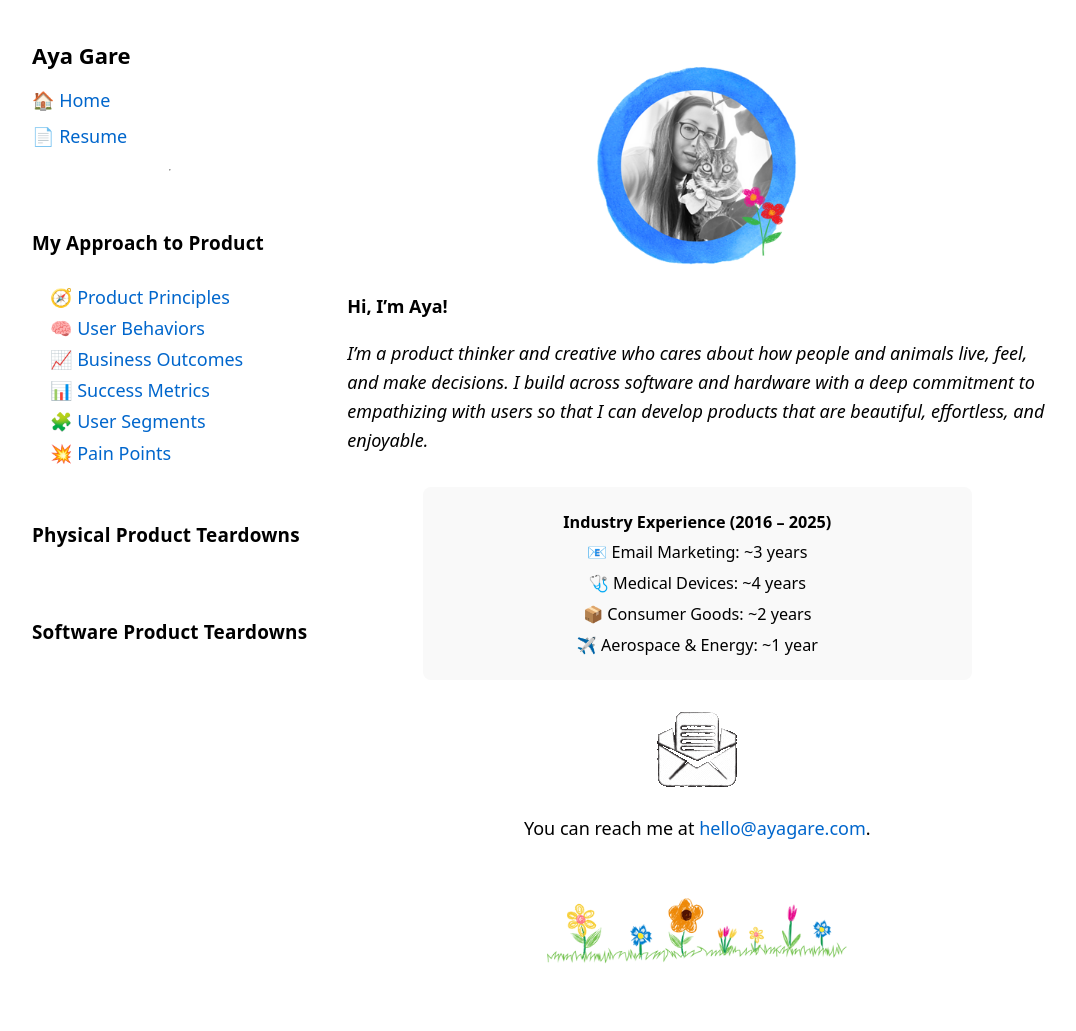
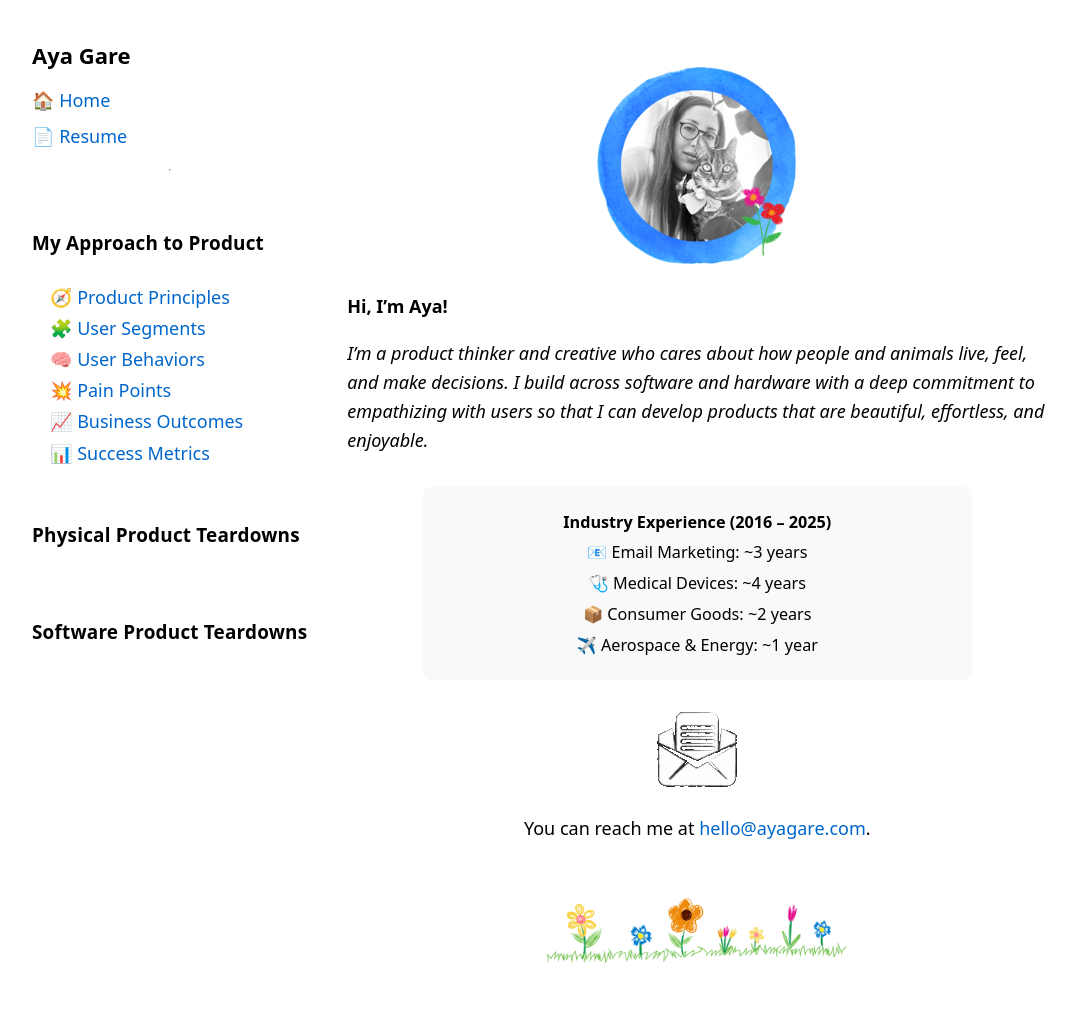
Before and after one commit to luxinflore/luxinflore.github.io, a Jekyll site: the page built from index.md, in a window 1280 px wide. Shown: the whole page, without its empty margins (8-1084 px from the left). Built offline with Jekyll 4.4.1, drawn with Linux system fonts in a browser that asks for light colours.

Commit message:
Reorder nav bar

```diff
--- a/_includes/nav.html
+++ b/_includes/nav.html
@@ -13,11 +13,11 @@
     <h3>My Approach to Product</h3>
     <ul class="nav-sublist">
 	  <li><a class="cat-hover-link" href="/product-principles">🧭 Product Principles</a></li>
+      <li><a class="cat-hover-link" href="/user-segments">🧩 User Segments</a></li>
       <li><a class="cat-hover-link" href="/user-behaviors">🧠 User Behaviors</a></li>
+      <li><a class="cat-hover-link" href="/pain-points">💥 Pain Points</a></li>
       <li><a class="cat-hover-link" href="/business-outcomes">📈 Business Outcomes</a></li>
       <li><a class="cat-hover-link" href="/success-metrics">📊 Success Metrics</a></li>
-      <li><a class="cat-hover-link" href="/user-segments">🧩 User Segments</a></li>
-      <li><a class="cat-hover-link" href="/pain-points">💥 Pain Points</a></li>
     </ul>
     <h3>Physical Product Teardowns</h3>
     <ul class="nav-sublist">
```
